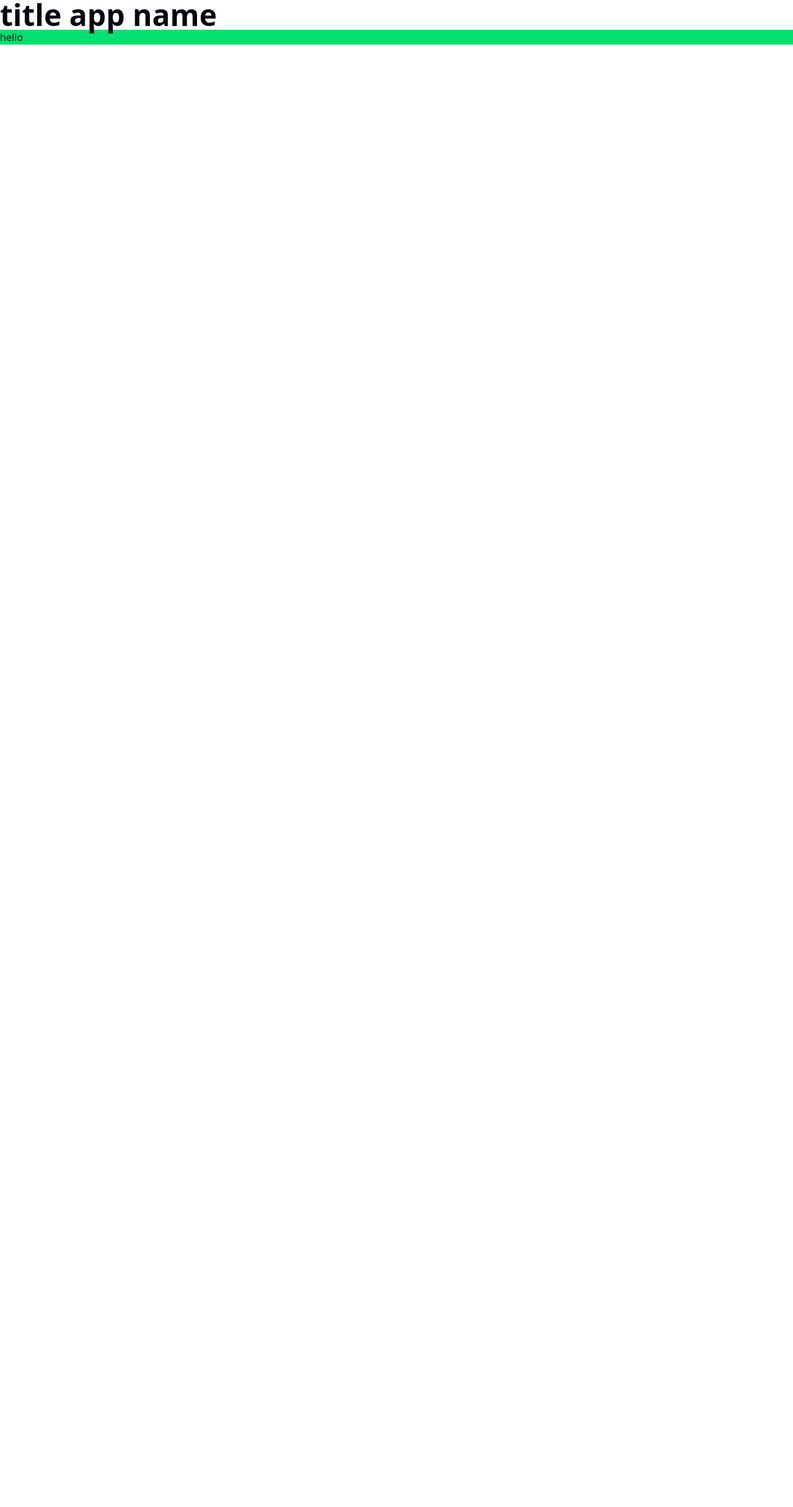
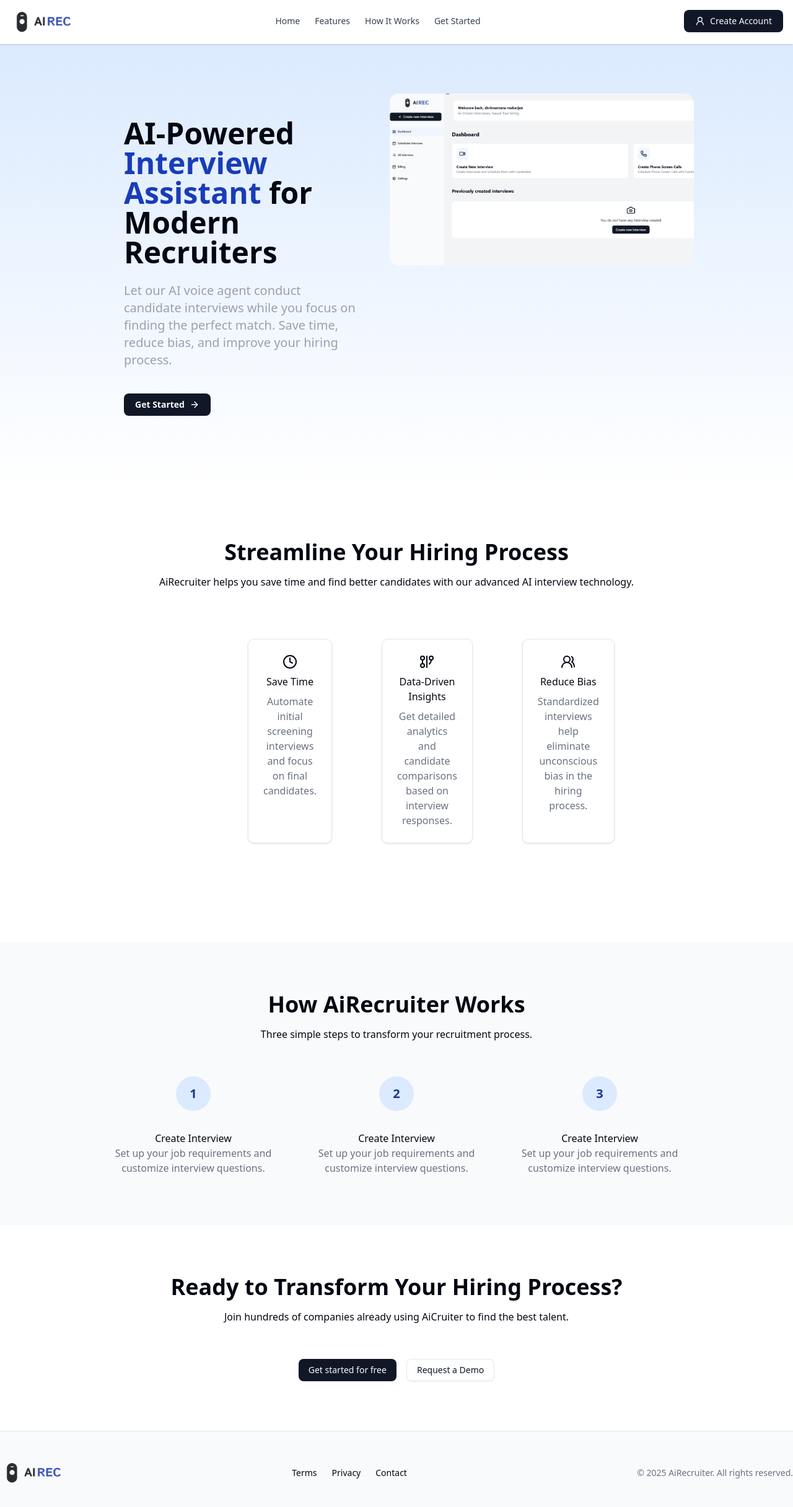
Before and after one commit to shrimantuna/majorproject, a Next.js app: page / in a window 1280 px wide. Shown: the top 2432 px of the page at 62% size. Before the commit the page ends 800 px from the top, so only its background shows below. Built offline with nearby package versions, Linux system fonts and the light colour scheme; no server answers; the database is empty.

Commit message:
landing page addeds

```diff
--- a/app/auth/page.jsx
+++ b/app/auth/page.jsx
@@ -27,7 +27,7 @@ function Login() {
           alt="logo"
           width={100}
           height={40}
-          className="w-[250px]"
+          className="w-[160px] mb-10"
         />
         <div className="flex items-center flex-col border rounded-2xl p-8">
           <Image
--- a/app/interview/_components/InterviewHeader.jsx
+++ b/app/interview/_components/InterviewHeader.jsx
@@ -4,10 +4,11 @@ import Image from 'next/image'
 import React from 'react'
 
 function InterviewHeader() {
+
   return (
     <div className='p-4 shadow-sm'>
-        <Image src={'/logo.png'} alt='logo' width={180} height={80}
-        className='w-[140px]'
+        <Image src={'/logo.png'} alt='logo' width={100} height={60}
+        className='w-[100px]'
         />
     </div>
   )
--- a/app/page.js
+++ b/app/page.js
@@ -1,10 +1,173 @@
+"use client"
+import { Button } from "@/components/ui/button";
+import { ArrowRight, Clock, GitGraph, User2Icon, Users, Users2Icon } from "lucide-react";
 import Image from "next/image";
+import { useRouter } from 'next/navigation';
 
 export default function Home() {
+  const router = useRouter();
+
+  const handleClick = () => {
+    router.push('/auth');
+  };
+
   return (
     <div>
-      <h2 className="text-5xl font-bold"> title app name </h2>
-      <p className="bg-green-400">hello</p>
+      <div className='gap-auto sticky top-0 z-50 p-4 shadow-sm flex justify-between bg-white'>
+        <Image src={'/logo.png'} alt='logo' width={100} height={60}
+          className='w-[100px]'
+        />
+
+        <div className="flex items-center space-x-8">
+          <nav className="flex items-center space-x-6">
+            <a href="#home" className="inline-block text-sm font-medium text-gray-700 border-b-2 border-transparent hover:border-blue-600 transition-all duration-400">Home</a>
+            <a href="#features" className="inline-block text-sm font-medium text-gray-700 border-b-2 border-transparent hover:border-blue-600 transition-all duration-400">Features</a>
+            <a href="#how-it-works" className="inline-block text-sm font-medium text-gray-700 border-b-2 border-transparent hover:border-blue-600 transition-all duration-400">How It Works</a>
+            <a href="#cta" className="inline-block text-sm font-medium text-gray-700 border-b-2 border-transparent hover:border-blue-600 transition-all duration-400">Get Started</a>
+          </nav>
+        </div>
+
+        <Button onClick={handleClick} className={'w-[160px]'}> <User2Icon /> Create Account</Button>
+      </div>
+
+      <div id="home" className="flex justify-between gap-2 px-40 py-20 bg-gradient-to-b from-blue-100 to-white">
+
+        <div className="flex flex-col px-10 py-10 w-[700px]">
+          <h1 className="text-5xl font-bold mb-6">
+            AI-Powered <a className=" text-blue-800">Interview Assistant</a> for Modern Recruiters</h1>
+          <p className="text-gray-400 text-xl font-medium mb-10"> Let our AI voice agent conduct candidate interviews while you focus on finding the perfect match. Save time, reduce bias, and improve your hiring process.</p>
+          <Button onClick={handleClick} className={'font-bold hover:text-white hover:bg-gray-400 w-[140px] '}> Get Started <ArrowRight /> </Button>
+        </div>
+
+        <div>
+          <Image src={'/image.png'} alt="app" width={400} height={400}
+            className='w-[800px] rounded-xl'
+          />
+        </div>
+
+      </div>
+
+      <div id="features" className="text-center py-20">
+        <div className="flex flex-col text-center">
+          <h2 className="text-4xl font-bold mb-4"> Streamline Your Hiring Process </h2>
+          <p> AiRecruiter helps you save time and find better candidates with our advanced AI interview technology.</p>
+        </div>
+
+        <div className="flex justify-between gap-20 px-100 py-20">
+          <div className="flex flex-col items-center space-y-2 rounded-lg border p-6 shadow-sm">
+
+            <Clock />
+
+            <h3 className="font-medium">Save Time</h3>
+            <p className="text-center text-gray-500">Automate initial screening interviews and focus on final candidates.</p>
+          </div>
+          <div className="flex flex-col items-center space-y-2 rounded-lg border p-6 shadow-sm">
+            <GitGraph />
+            <h3 className="font-medium"> Data-Driven Insights</h3>
+            <p className="text-center text-gray-500">Get detailed analytics and candidate comparisons based on interview responses.</p>
+          </div>
+          <div className="flex flex-col items-center space-y-2 rounded-lg border p-6 shadow-sm">
+            <Users2Icon />
+            <h3 className="font-medium"> Reduce Bias</h3>
+            <p className="text-center text-gray-500">Standardized interviews help eliminate unconscious bias in the hiring process.</p>
+          </div>
+
+        </div>
+      </div>
+
+      <div  id="how-it-works" className="text-center bg-gray-50 px-40 py-20">
+        <div className="flex flex-col text-center mb-14">
+          <h2 className="text-4xl font-bold mb-4"> How AiRecruiter Works </h2>
+          <p> Three simple steps to transform your recruitment process.</p>
+        </div>
+
+        <div className="flex justify-between gap-6">
+
+          <div className="flex flex-col items-center">
+            <div className="flex h-14 w-14 items-center justify-center rounded-full bg-blue-100 text-blue-900 mb-8">
+              <span className="text-xl font-bold">
+
+                1
+
+              </span>
+            </div>
+
+            <h3 className="font-medium"> Create Interview </h3>
+            <p className="text-center text-gray-500" > Set up your job requirements and customize interview questions. </p>
+
+          </div>
+
+          <div className="flex flex-col items-center">
+            <div className="flex h-14 w-14 items-center justify-center rounded-full bg-blue-100 text-blue-900 mb-8">
+              <span className="text-xl font-bold">
+
+                2
+
+              </span>
+            </div>
+
+            <h3 className="font-medium"> Create Interview </h3>
+            <p className="text-center text-gray-500" > Set up your job requirements and customize interview questions. </p>
+
+          </div>
+
+
+          <div className="flex flex-col items-center">
+            <div className="flex h-14 w-14 items-center justify-center rounded-full bg-blue-100 text-blue-900 mb-8">
+              <span className="text-xl font-bold">
+
+                3
+
+              </span>
+            </div>
+
+            <h3 className="font-medium"> Create Interview </h3>
+            <p className="text-center text-gray-500" > Set up your job requirements and customize interview questions. </p>
+
+          </div>
+        </div>
+      </div>
+
+      <div id="cta" className="text-center px-40 py-20">
+        <div className="flex flex-col text-center mb-14">
+          <h2 className="text-4xl font-bold mb-4"> Ready to Transform Your Hiring Process? </h2>
+          <p> Join hundreds of companies already using AiCruiter to find the best talent. </p>
+        </div>
+
+
+        <div className="flex justify-center">
+          <div className=" flex flex-row gap-x-4 items-center ">
+
+            <Button>
+              Get started for free
+            </Button>
+
+            <Button className={'bg-white border text-primary hover:text-white'}>
+              Request a Demo
+            </Button>
+
+          </div>
+        </div>
+      </div>
+
+      <footer className="border-t flex items-center justify-center bg-gray-50">
+        <div className="container flex flex-col gap-6 py-8 md:flex-row md:items-center md:justify-between md:py-12">
+          <div className="flex items-center gap-2">
+            <Image src={'/logo.png'} alt="logo" width={100} height={60}
+              className='w-[100px]' />
+          </div>
+          <nav className="flex flex-wrap gap-4 md:gap-6">
+            <a className="text-sm hover:underline" href="#">Terms</a>
+            <a className="text-sm hover:underline" href="#">Privacy</a>
+            <a className="text-sm hover:underline" href="#">Contact</a>
+          </nav>
+          <div className="text-sm text-gray-500">
+            © 2025 AiRecruiter. All rights reserved.
+          </div>
+        </div>
+      </footer>
+
+
     </div>
 
   );
```
Also changed, not shown: public/image.png (added).
